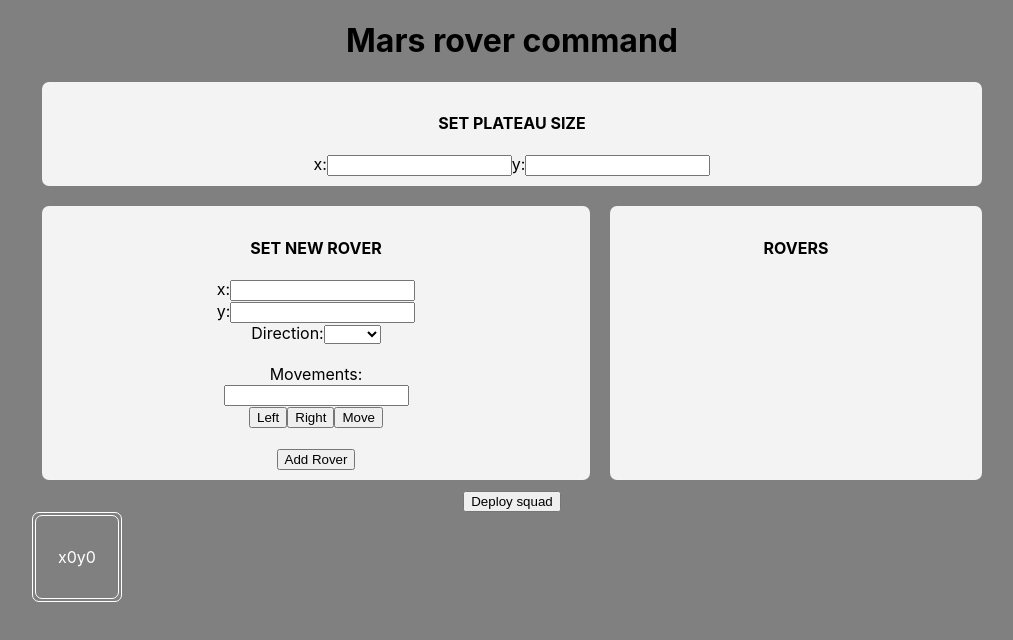
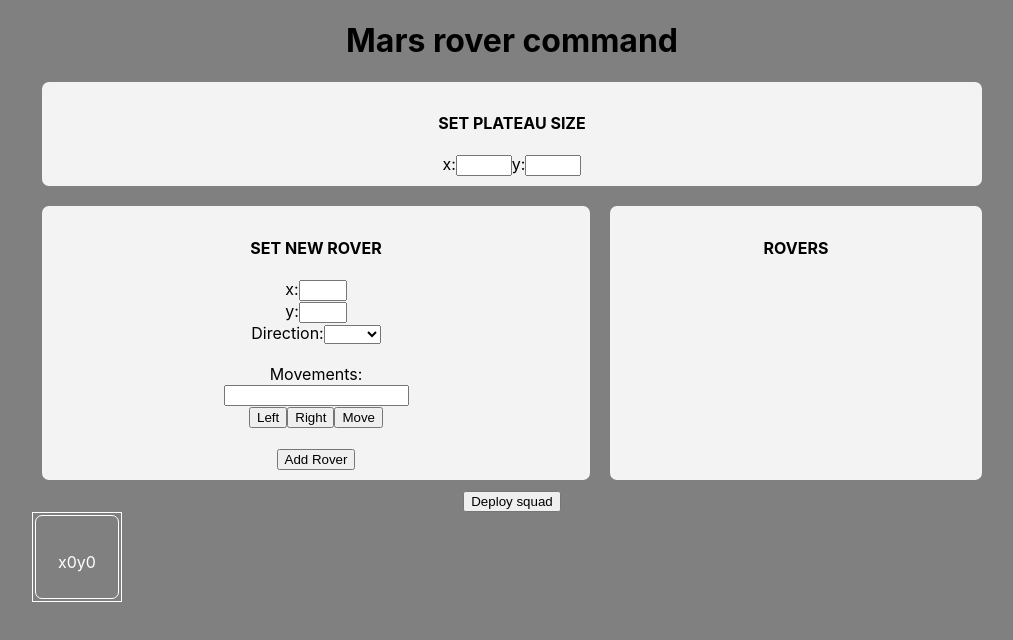
Before and after one commit to mamuh/mars-rover-command, a React (Create React App) app: page / in a window 1280 px wide. Shown: the top 640 px of the page, without its empty margins (128-1141 px from the left). Built offline with nearby package versions, Linux system fonts and the light colour scheme.

Commit message:
data cell and form validations

```diff
--- /dev/null
+++ b/src/components/data_cell.jsx
@@ -0,0 +1,21 @@
+import React, { Fragment } from 'react';
+import classnames from 'classnames';
+
+const DataCell = ({ cellID, x, y, selectedPositions }) => {
+    const isSelected = selectedPositions.find(position => position && position.x == x && position.y == y);
+    const direction = isSelected && isSelected.direction;
+    return(
+        <td
+            className={classnames({
+                [direction]: direction,
+            })}
+        >
+            <Fragment>
+                {cellID}
+                <span>{direction}</span>
+            </Fragment>
+        </td>
+    )
+}
+
+export default DataCell;
--- a/src/components/plateau.jsx
+++ b/src/components/plateau.jsx
@@ -2,8 +2,8 @@ import React, { Component } from 'react';
 import { connect } from 'react-redux';
 import { bindActionCreators } from 'redux';
 import { useSelector } from 'react-redux';
-import store from '../store'
-
+import store from '../store';
+import DataCell from './data_cell';
 
 class Plateau extends Component {
   constructor(props) {
@@ -15,7 +15,8 @@ class Plateau extends Component {
       plateauX: 1,
       plateauY: 1,
       positions: [],
-      selectedPositions: []
+      selectedPositions: [],
+      fetched: false,
     }
 
     store.subscribe(() => {
@@ -27,38 +28,62 @@ class Plateau extends Component {
     })
   }
 
+
+  componentDidUpdate(){
+      const { positions, selectedPositions, fetched } = this.state;
+      if (positions.length > 0 && fetched === false) {
+        this.setState({
+          fetched: true
+        })
+
+        // Find position with most routes
+        const lengths = positions.map(position => position.route.length);
+        const positionIndex = lengths.indexOf(Math.max.apply(Math, lengths));
+        const routeNumber = positions[positionIndex].route.length - 1;
+
+        let routeIndex = 0;
+        // Create interval for rover animation
+        const interval = setInterval(
+          () => {
+            routeIndex++;
+            if(routeIndex === routeNumber) {
+              clearInterval(interval);
+            }
+            const newSelectedPositions = positions.map((position) => {
+                return position.route[routeIndex];
+            })
+            this.setState({
+              selectedPositions: newSelectedPositions
+            })
+            console.log(newSelectedPositions)
+          }
+        , 2000)
+      }
+    }
+
   render() {
-    const { plateauX, plateauY, positions } = this.state
+    const {
+      plateauX,
+      plateauY,
+      positions,
+      selectedPositions
+    } = this.state
 
-
-    // const displayPositions = () => {
-    //   const { positions, selectedPositions } = this.state
-
-    //   this.setState({ selectedPositions: positions })
-    // }
-
-
-
-
-
-    // setting plateau size from form input
-    let rows = [];
+    // Set plateau size from form input
+    const rows = [];
     for (var i = plateauY; i > 0; i--){
-      let rowID = `row${i}`
-      let cell = []
+      const rowID = `row${i}`
+      const cell = []
       for (var idx = 0; idx < plateauX; idx++){
-        let cellID = `x${idx}y${i-1}`
-        let classname = this.state.positions.find(position => position.route[0].x == idx && position.route[0].y == i-1) ? "selected" : "null"
-        setTimeout(() => classname = this.state.positions.find(position => position.route[1].x == idx && position.route[1].y == i-1) ? "selected" : "null" , 2000)
-
+        const cellID = `x${idx}y${i-1}`
         cell.push(
-          <td
-            className={classname}
-            ref={this.cellID}
+          <DataCell
+            y={i - 1}
+            x={idx}
             key={cellID}
-            id={cellID}>
-            {cellID}
-          </td>
+            cellID={cellID}
+            selectedPositions={selectedPositions}
+            />
          )
       }
       rows.push(<tr key={i} id={rowID}>{cell}</tr>)
--- a/src/components/set_plateau.jsx
+++ b/src/components/set_plateau.jsx
@@ -11,11 +11,11 @@ const SetPlateau = (props) => {
 
       <h4>SET PLATEAU SIZE</h4>
       <label>x:
-        <input type="number" min="1" id="x-coord" name="x-coord" onChange={(event) => dispatch(setPlateauSizeX(event))} />
+        <input type="number" min="1" max="10" id="x-coord" name="x-coord" onChange={(event) => dispatch(setPlateauSizeX(event))} />
       </label>
 
       <label>y:
-        <input type="number" min="1" id="y-coord" name="y-coord" onChange={(event) => dispatch(setPlateauSizeY(event))} />
+        <input type="number" min="1" max="10" id="y-coord" name="y-coord" onChange={(event) => dispatch(setPlateauSizeY(event))} />
       </label>
 
     </div>
--- a/src/components/set_rovers_form.jsx
+++ b/src/components/set_rovers_form.jsx
@@ -8,6 +8,8 @@ const AddRover = ({ dispatch }) => {
   let startDirection
   let movementsArray = []
   let movesInput
+  const maxX = useSelector(state => state.plateauX)
+  const maxY = useSelector(state => state.plateauY)
 
   const addDirection = (direction) => {
     movesInput.value += direction
@@ -26,9 +28,9 @@ const AddRover = ({ dispatch }) => {
 
         <h4>SET NEW ROVER</h4>
 
-        x:<input type="number" min="0" ref={node => (startX = node)} />
+        x:<input type="number" min="0" max={maxX} ref={node => (startX = node)} />
         <br />
-        y:<input type="number" min="0" ref={node => (startY = node)} />
+        y:<input type="number" min="0" max={maxY} ref={node => (startY = node)} />
         <br />
 
         <label>
--- a/src/stylesheets/plateau.scss
+++ b/src/stylesheets/plateau.scss
@@ -5,16 +5,18 @@
 
 table {
   border: 1px solid white;
-  border-radius: 7px;
   td {
     border: 1px solid white;
     border-radius: 7px;
     width: 80px;
     height: 80px;
     color: white;
+    position: relative;
+
+    span {
+      font-size: 30px;
+      font-weight: bold;
+      color: red;
+    }
   }
 }
-
-.selected {
-  background-color: red;
-}
```
Also changed, not shown: src/components/moves_display.jsx (+0 -12 lines).
